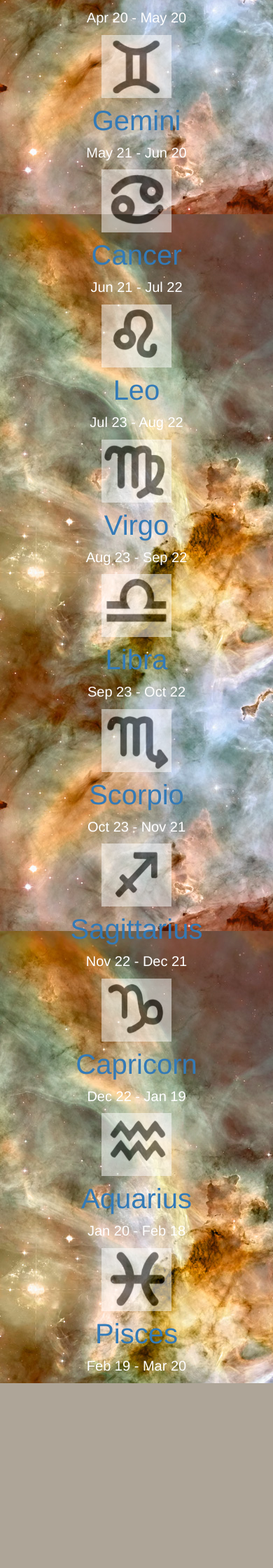
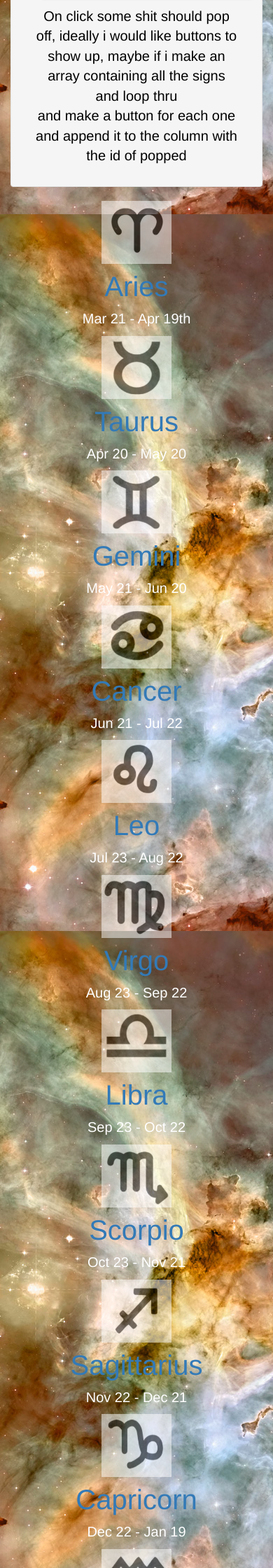
Before and after one commit to eafflu/zodiacSpace, a PHP site: page / in a window 390 px wide. Shown: the part 718-2958 px from the top of the page at 70% size. Before the commit the page ends 2694 px from the top, so only its background shows below. Run offline with PHP 8.4, Linux system fonts and the light colour scheme; some libraries are stand-ins or nearby versions.

Commit message:
Add two jquery elements to page creates button for each sign on click

```diff
--- a/css/style.css
+++ b/css/style.css
@@ -90,8 +90,14 @@
 }
 p{
     font-size: 20px !important;
-    color: white
+    color: white;
+
+
 }
+.pop p{
+    color: black !important;
+}
+
 
 img{
     width: 100%;
--- a/index.html
+++ b/index.html
@@ -12,13 +12,14 @@
     <link rel="stylesheet" href="https://maxcdn.bootstrapcdn.com/bootstrap/3.3.7/css/bootstrap.min.css">
     <script src="https://ajax.googleapis.com/ajax/libs/jquery/3.2.1/jquery.min.js"></script>
     <script src="https://maxcdn.bootstrapcdn.com/bootstrap/3.3.7/js/bootstrap.min.js"></script>
+    <script src="/main.js"></script>
 
 
 </head>
 <body class="main">
 <!-- header -->
 <!-- only one main header so id because its unique -->
-<div class="container">
+<div class="container tron">
 <div class="jumbotron">
     <div class="row center-xs center-sm center-md center-lg middle-xs middle-sm middle-md middle-lg">
         <div class="col-xs-12 col-sm-12 col-md-12 col-lg-12">
@@ -50,13 +51,30 @@
 </section>
 <!-- FEATURES -->
 <section id="features">
-    <div class="container">
+    <div class="container pop">
+<div class="row well">
+    <div class="col-md-4">
+        <div class="view view-first">
+            <img src="/images/secretimage.png" />
+            <div class="mask">
+                <h2>Secret Wish</h2>
+                <p>What is Your Secret Wish Based on your zodiac sign?</p>
+                <a href="/wish.html" class="info">Let's Go</a>
+            </div>
+        </div>
+
+        </div>
+        <div class="col-md-6">
+            <p class="popped text-center">On click some shit should pop off, ideally i would like buttons to show up, maybe if i make an array containing all the signs and loop thru <br> and make a button for each one and append it to the column with the id of popped</p>
+        </div>
+</div>
+</div>
 
         <!-- ICON ROW 1 -->
         <div class="row center-xs center-sm center-md center-lg middle-xs middle-sm middle-md middle-lg">
             <div class="col-xs-12 col-sm-12 col-md-12 col-lg-12">
                 <div class="row">
-                    <div class=" col-xs-12 col-sm-4 col-md-4 col-lg-4">
+                    <div class="qitem col-xs-12 col-sm-4 col-md-4 col-lg-4">
                         <img class="zicon" src="/images/ariesZ.png" alt="">
 
                         <a href="/signs/aries.html">
@@ -64,7 +82,7 @@
                         </a>
                 <p>Mar 21 - Apr 19th</p>
                 </div>
-                <div class=" col-xs-12 col-sm-4 col-md-4 col-lg-4">
+                <div class="qitem col-xs-12 col-sm-4 col-md-4 col-lg-4">
                     <img class="zicon" src="/images/taurusZ.png" alt="">
                     <a href="signs/taurus.html">
                         <h4>Taurus</h4>
@@ -72,7 +90,7 @@
                     <p>Apr 20 - May 20</p>
 
                 </div>
-                <div class=" col-xs-12 col-sm-4 col-md-4 col-lg-4">
+                <div class="qitem col-xs-12 col-sm-4 col-md-4 col-lg-4">
                     <img class="zicon" src="/images/geminiZ.png" alt="">
                     <a href="signs/gemini.html">
                         <h4>Gemini</h4>
@@ -89,17 +107,17 @@
         <div class="row center-xs center-sm center-md center-lg middle-xs middle-sm middle-md middle-lg">
             <div class="col-xs-12 col-sm-12 col-md-12 col-lg-12">
                 <div class="row">
-                    <div class="col-xs-12 col-sm-4 col-md-4 col-lg-4">
+                    <div class="qitem col-xs-12 col-sm-4 col-md-4 col-lg-4">
                         <img class="zicon" src="/images/cancerZ.png" alt="">
                         <a href="signs/cancer.html"><h4>Cancer</h4></a>
                         <p>Jun 21 - Jul 22</p>
                     </div>
-                    <div class="col-xs-12 col-sm-4 col-md-4 col-lg-4">
+                    <div class="qitem col-xs-12 col-sm-4 col-md-4 col-lg-4">
                         <img class="zicon"src="/images/leoZ.png" alt="">
                         <a href="signs/leo.html"><h4>Leo</h4></a>
                         <p>Jul 23 - Aug 22</p>
                     </div>
-                    <div class="col-xs-12 col-sm-4 col-md-4 col-lg-4">
+                    <div class="qitem col-xs-12 col-sm-4 col-md-4 col-lg-4">
                         <img class="zicon" src="/images/virgoZ.png" alt="">
                         <a href="signs/virgo.html"><h4>Virgo</h4></a>
                         <p>Aug 23 - Sep 22</p>
@@ -110,17 +128,17 @@
         <div class="row center-xs center-sm center-md center-lg middle-xs middle-sm middle-md middle-lg">
             <div class="col-xs-12 col-sm-12 col-md-12 col-lg-12">
                 <div class="row">
-                    <div class="col-xs-12 col-sm-4 col-md-4 col-lg-4">
+                    <div class="qitem col-xs-12 col-sm-4 col-md-4 col-lg-4">
                         <img class="zicon" src="/images/libraZ.png" alt="">
                         <a href="signs/libra.html"><h4>Libra</h4></a>
                         <p>Sep 23 - Oct 22</p>
                     </div>
-                    <div class="col-xs-12 col-sm-4 col-md-4 col-lg-4">
+                    <div class="qitem col-xs-12 col-sm-4 col-md-4 col-lg-4">
                         <img class="zicon" src="/images/scorpioZ.png" alt="">
                         <a href="signs/scorpio.html"><h4>Scorpio</h4></a>
                         <p>Oct 23 - Nov 21</p>
                     </div>
-                    <div class="col-xs-12 col-sm-4 col-md-4 col-lg-4">
+                    <div class="qitem col-xs-12 col-sm-4 col-md-4 col-lg-4">
                         <img class="zicon" src="/images/sagittariusZ.png" alt="">
                         <a href="signs/sagittarius.html"><h4>Sagittarius</h4></a>
                         <p>Nov 22 - Dec 21</p>
@@ -135,17 +153,17 @@
             <div class="col-xs-12 col-sm-12 col-md-12 col-lg-12">
 
                 <div class="row">
-                    <div class="col-xs-12 col-sm-4 col-md-4 col-lg-4">
+                    <div class="qitem col-xs-12 col-sm-4 col-md-4 col-lg-4">
                         <img class="zicon" src="/images/capricornZ.png" alt="">
                         <a href="signs/capricorn.html"><h4>Capricorn</h4></a>
                         <p>Dec 22 - Jan 19</p>
                     </div>
-                    <div class="col-xs-12 col-sm-4 col-md-4 col-lg-4">
+                    <div class="qitem col-xs-12 col-sm-4 col-md-4 col-lg-4">
                         <img class ="zicon" src="/images/aquariusZ.png" alt="">
                         <a href="signs/aquarius.html"><h4>Aquarius</h4></a>
                         <p>Jan 20 - Feb 18</p>
                     </div>
-                    <div class="col-xs-12 col-sm-4 col-md-4 col-lg-4">
+                    <div class="qitem col-xs-12 col-sm-4 col-md-4 col-lg-4">
                        <img class="zicon" src="/images/piscesZ.png" alt="">
                         <a href="signs/pisces.html"><h4>Pisces</h4></a>
                         <p>Feb 19 - Mar 20</p>
--- /dev/null
+++ b/main.js
@@ -0,0 +1,39 @@
+$(document).ready(function(){
+    $('a').click(function () {
+        var href = $(this).attr('href');
+        console.log(href)
+console.log('been clicked')
+if(href === '/wish.html'){
+console.log('this worked')
+$(".popped").toggle()
+const $signs = ['aries', 'cancer', 'leo', 'virgo', 'aquarius', 'gemini', 'sagittarius', 'taurus', 'scorpio', 'leo', 'pisces', 'libra']
+console.log($signs, 'this is signs array')
+$signs.forEach(sign =>{
+    let signButton = $('<button>').text(`${sign}`);
+    console.log('new button created?', $(signButton))
+
+    signButton.appendTo('.popped')
+
+});
+
+} else {
+
+
+        // do animation
+$('.jumbotron').hide();
+// have some kind of snow fall or some shit happen in the time between this and the page changing
+        $('.qitem').fadeOut(400, function () {
+            // go to link when animation completes
+
+            window.location = href;
+
+
+        })
+    }
+
+        // over ride browser following link when clicked
+        return false;
+    })
+
+
+});
```
Also changed, not shown: other parts of css/style.css (+112 -0 lines), images/secretimage.png (added), images/secretwish.jpg (added), wish.html (added).
